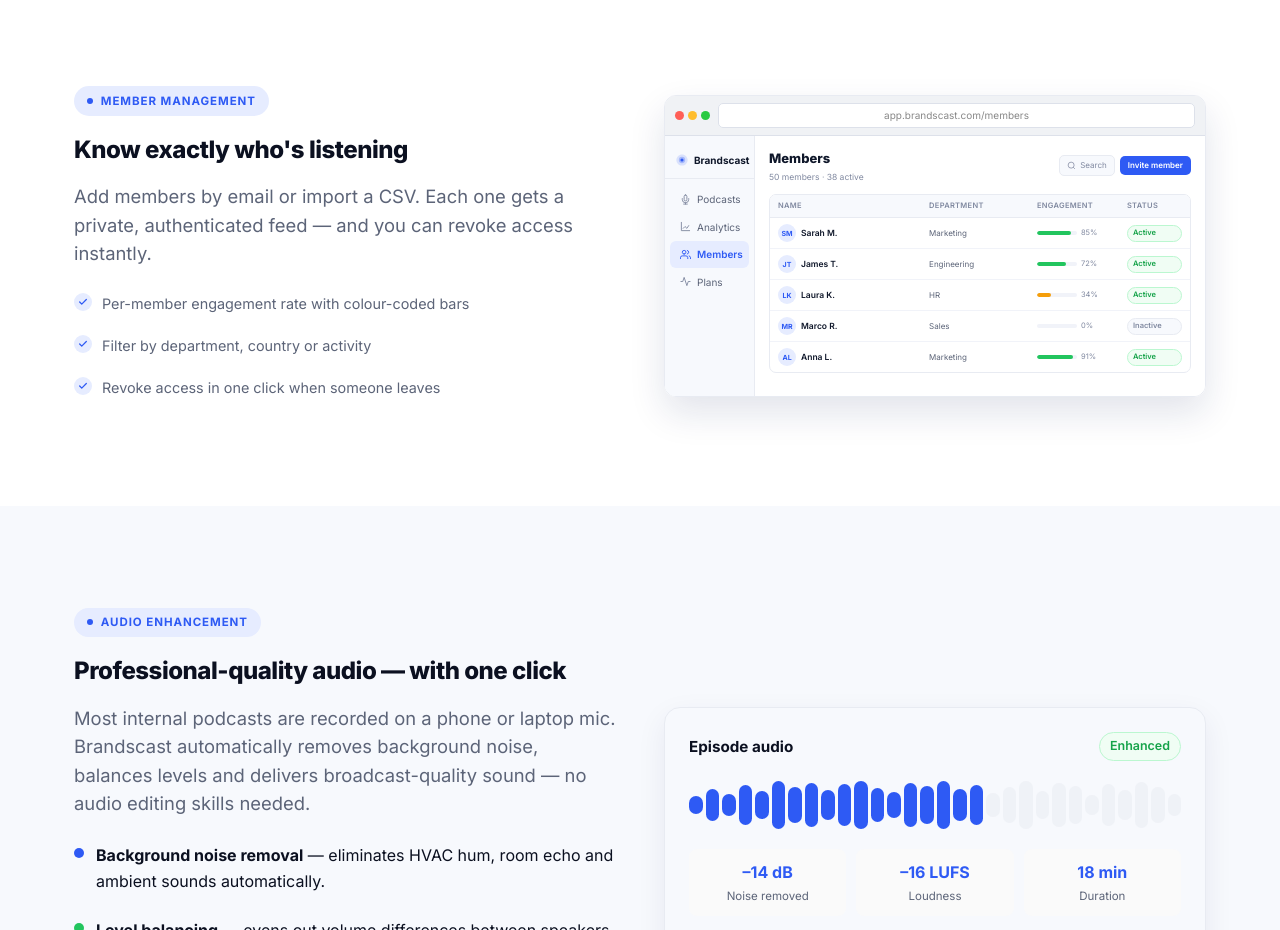
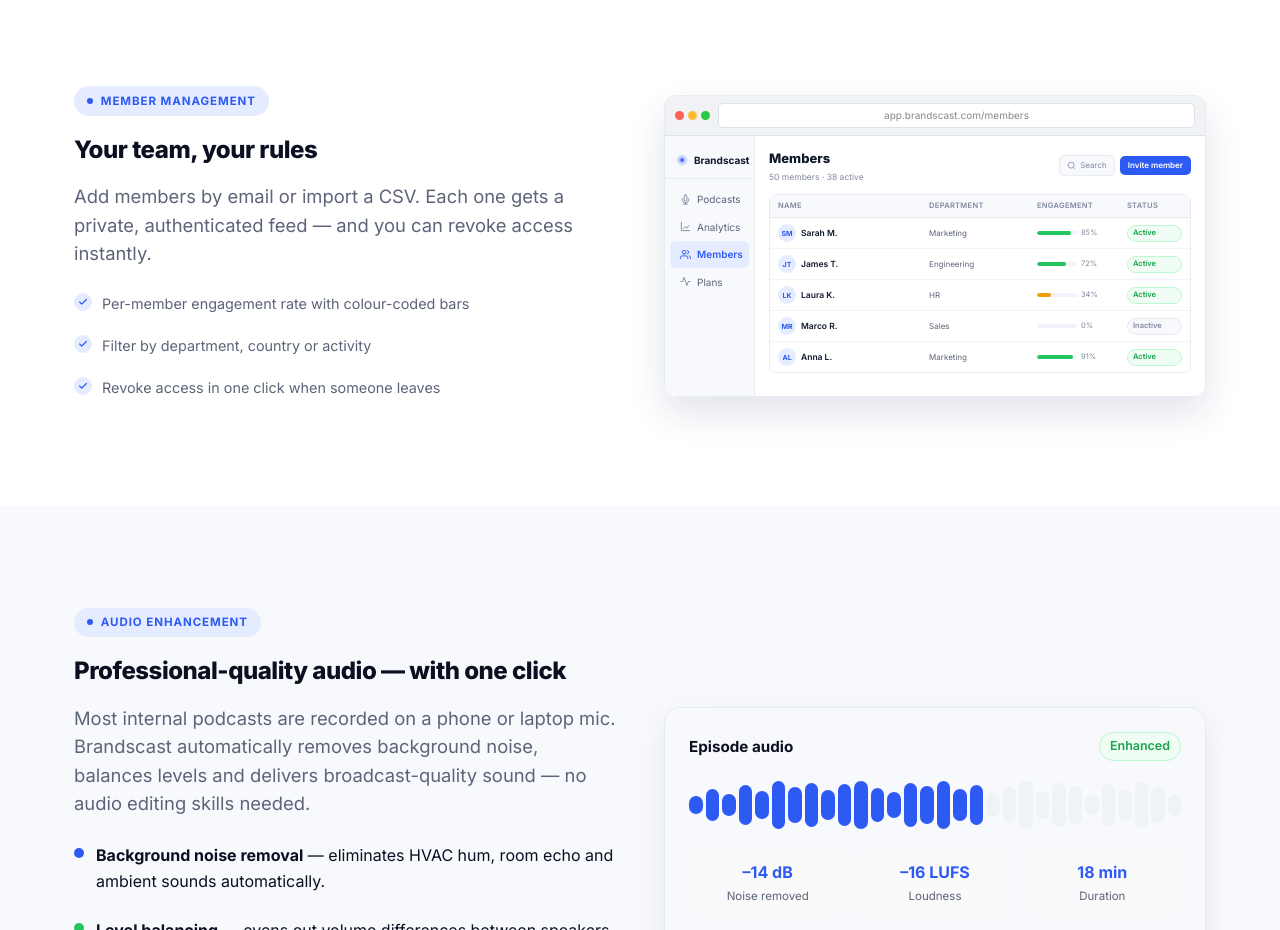
Before and after one commit to polrodriguezriu/brandscastweb, a Next.js app: page / in a window 1280 px wide. Shown: the part 5760-6690 px from the top of the page. Built offline with nearby package versions, Linux system fonts and the light colour scheme.

Commit message:
fix: deduplicate 'who's listening' heading in Members section

```diff
--- a/src/app/page.tsx
+++ b/src/app/page.tsx
@@ -811,7 +811,7 @@
           <div className="engagement-grid">
             <div>
               <div className="eyebrow">Member management</div>
-              <h2>Know exactly who's listening</h2>
+              <h2>Your team, your rules</h2>
               <p className="lead" style={{ marginBottom: "24px" }}>
                 Add members by email or import a CSV. Each one gets a private,
                 authenticated feed — and you can revoke access instantly.
```
